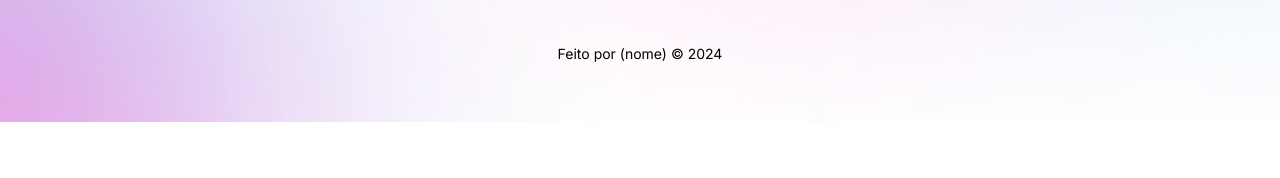
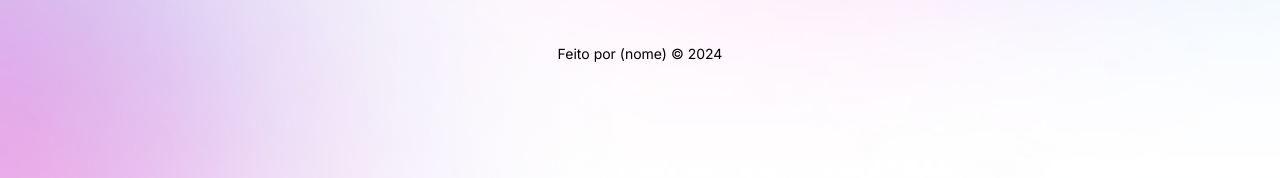
Before and after one commit to 1234H506/Projeto_1, a plain HTML site: page index.html in a window 1280 px wide. Both pictures are taken after a click on the element 640 px from the left and 267 px from the top of the page. Shown: the part 678-856 px from the top of the page. Before the commit the page ends 800 px from the top, so only its background shows below. Drawn offline with nearby package versions, Linux system fonts and the light colour scheme.

Commit message:
adicionado o "@media" no css e ajuste do "height" do "body"

```diff
--- a/styles.css
+++ b/styles.css
@@ -30,10 +30,14 @@ body{
     background-repeat: no-repeat;
     background-position: top center ;
     background-size: cover;
-
     /* Pode ser feito assim também
     background: url(./assets/bg-mobile.jpg) no-repeat top center/cover;
     */
+
+    height: 100vh;
+    /*O "height" no "body" é importante para ser utilizando toda a altura.Se não for definada , ao altera o tamanho da página aparecerá uma área branca*/
+
+
 }
 body *{
     font-family: 'Inter', sans-serif;
@@ -157,3 +161,14 @@ footer{
     padding: 24px 0px;
     color: rgba(255, 255, 255, 0.7);
 }
+
+/* media queries - O que foi feito antes dos "width" o background e de uma forma depois dos "width" é de outra  */
+@media (min-width:700px){
+    :root {
+        --bg-url: url(./assets/bg-desktop.jpg);
+    }
+
+    .light {
+        --bg-url: url(./assets/bg-desktop-light.jpg);
+    }
+}
```
